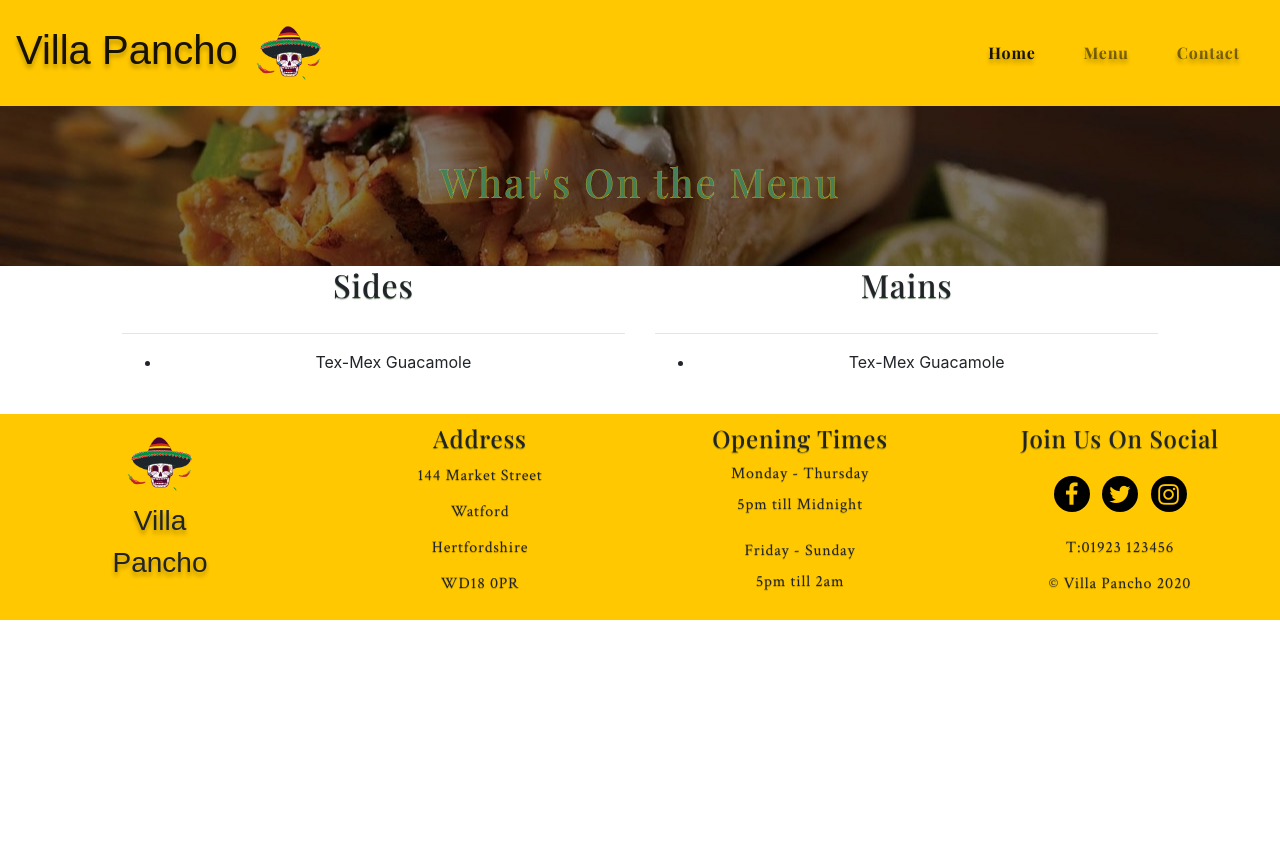
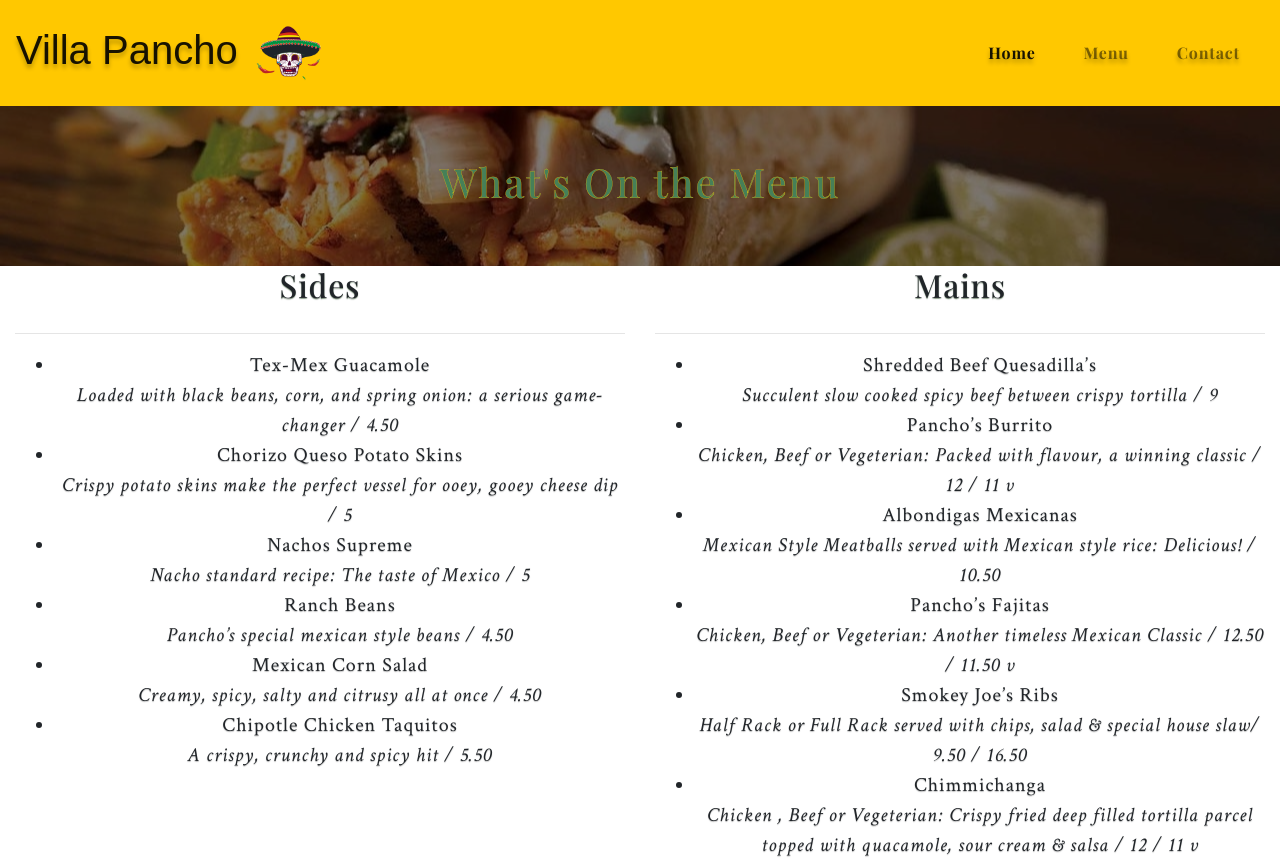
Before and after one commit to lukehanson2429/Villa-Pancho, a plain HTML site: page menu.html in a window 1280 px wide. Shown: the top 861 px of the page. Before the commit the page ends 800 px from the top, so only its background shows below. Drawn offline with nearby package versions, Linux system fonts and the light colour scheme; a web font is replaced by a local one.

Commit message:
menu items added within a ul class

```diff
--- a/menu.html
+++ b/menu.html
@@ -44,33 +44,60 @@
 <!--Menu-Items-->
             <div class="container-fluid">
                 <div class="row justify-content-center">
-                    <div class="col-md-5 menu-col text-center">
+                    <div class="col-md-6 menu-col text-center">
                         <div class="sub-headings">
                             <h2>Sides</h2>
                         </div>
                         <hr>
-                        <ul class="menu-content">
+                        <ul class="paragraph-content">
                             <li>Tex-Mex Guacamole</li>
-
-
-
+                            <i>Loaded with black beans, corn, and spring onion: a serious game-changer / 4.50</i>
+                            <br>
+                            <li>Chorizo Queso Potato Skins</li>
+                            <i>Crispy potato skins make the perfect vessel for ooey, gooey cheese dip / 5</i>
+                            <br>
+                            <li>Nachos Supreme</li>
+                            <i>Nacho standard recipe: The taste of Mexico / 5</i>
+                            <br>
+                            <li>Ranch Beans</li>
+                            <i>Pancho’s special mexican style beans / 4.50</i>
+                            <br>
+                            <li>Mexican Corn Salad</li>
+                            <i>Creamy, spicy, salty and citrusy all at once / 4.50</i>
+                            <br>
+                            <li>Chipotle Chicken Taquitos</li>
+                            <i>A crispy, crunchy and spicy hit / 5.50</i>
+                            <br>
 
                           </ul>
-                            <br />
                         </div>
-                    <div class="col-md-5  menu-col text-center">
+                    <div class="col-md-6  menu-col text-center">
                         <div class="sub-headings">
                             <h2>Mains</h2>
                         </div>
                         <hr>
-                        <ul class="menu-content">
-                            <li>Tex-Mex Guacamole</li>
-
-
-
+                        <ul class="paragraph-content">
+                            <li>Shredded Beef Quesadilla’s</li>
+                            <i>Succulent slow cooked spicy beef between crispy tortilla / 9</i>
+                            <br>
+                            <li>Pancho’s Burrito</li>
+                            <i>Chicken, Beef or Vegeterian: Packed with flavour, a winning classic / 12 / 11 v</i>
+                            <br>
+                            <li>Albondigas Mexicanas</li>
+                            <i>Mexican Style Meatballs served with Mexican style rice: Delicious! / 10.50</i>
+                            <br>
+                            <li>Pancho’s Fajitas</li>
+                            <i>Chicken, Beef or Vegeterian: Another timeless Mexican Classic / 12.50 / 11.50 v</i>
+                            <br>
+                            <li>Smokey Joe’s Ribs</li>
+                            <i>Half Rack or Full Rack served with chips, salad & special house slaw/ 9.50 / 16.50</i>
+                            <br>
+                            <li>Chimmichanga</li>
+                            <i>Chicken , Beef or Vegeterian: Crispy fried deep filled tortilla parcel topped with quacamole, sour cream & salsa / 12 / 11 v</i>
+                            <br>
 
                           </ul>
-                            <br />
+
 
 
                         </div>
```
